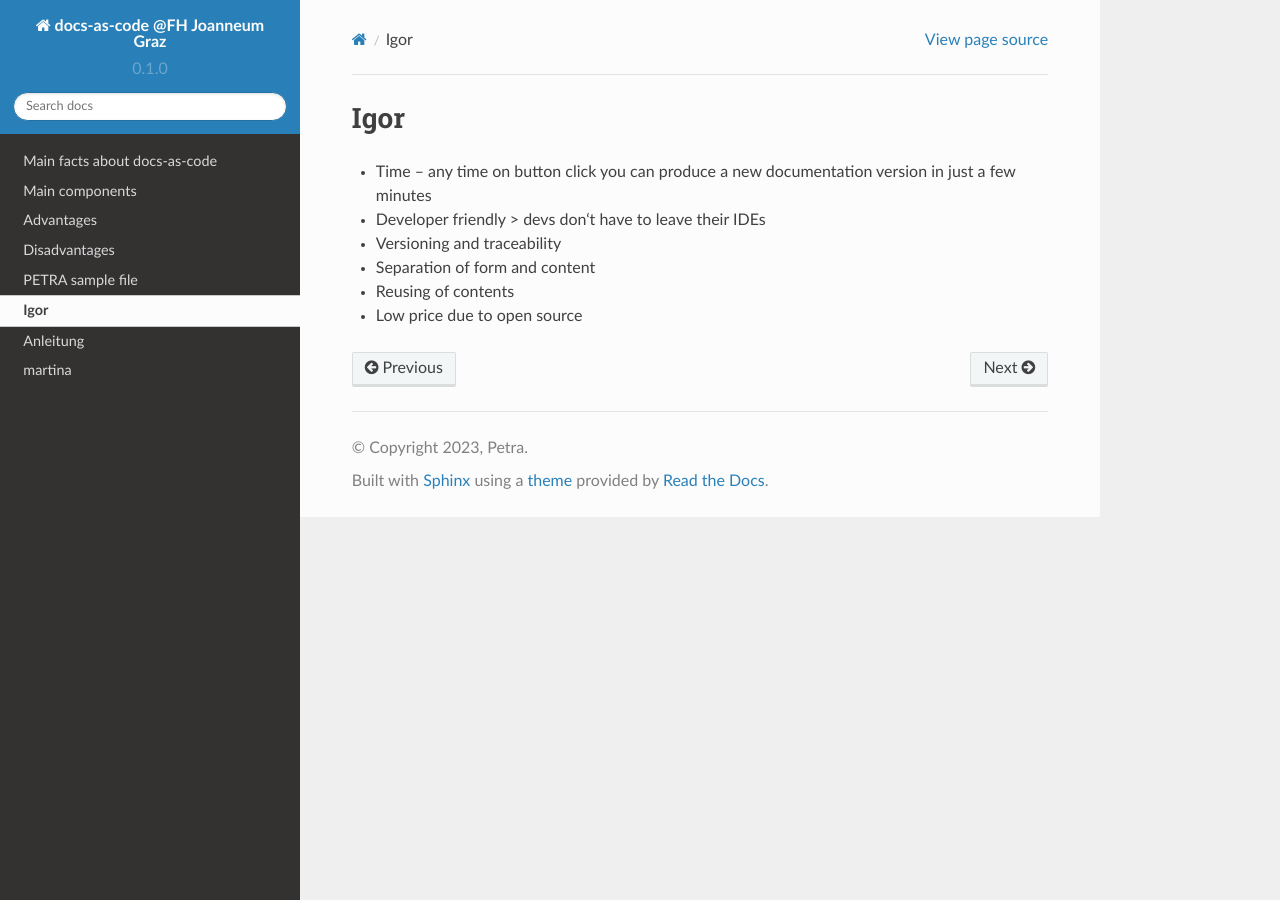
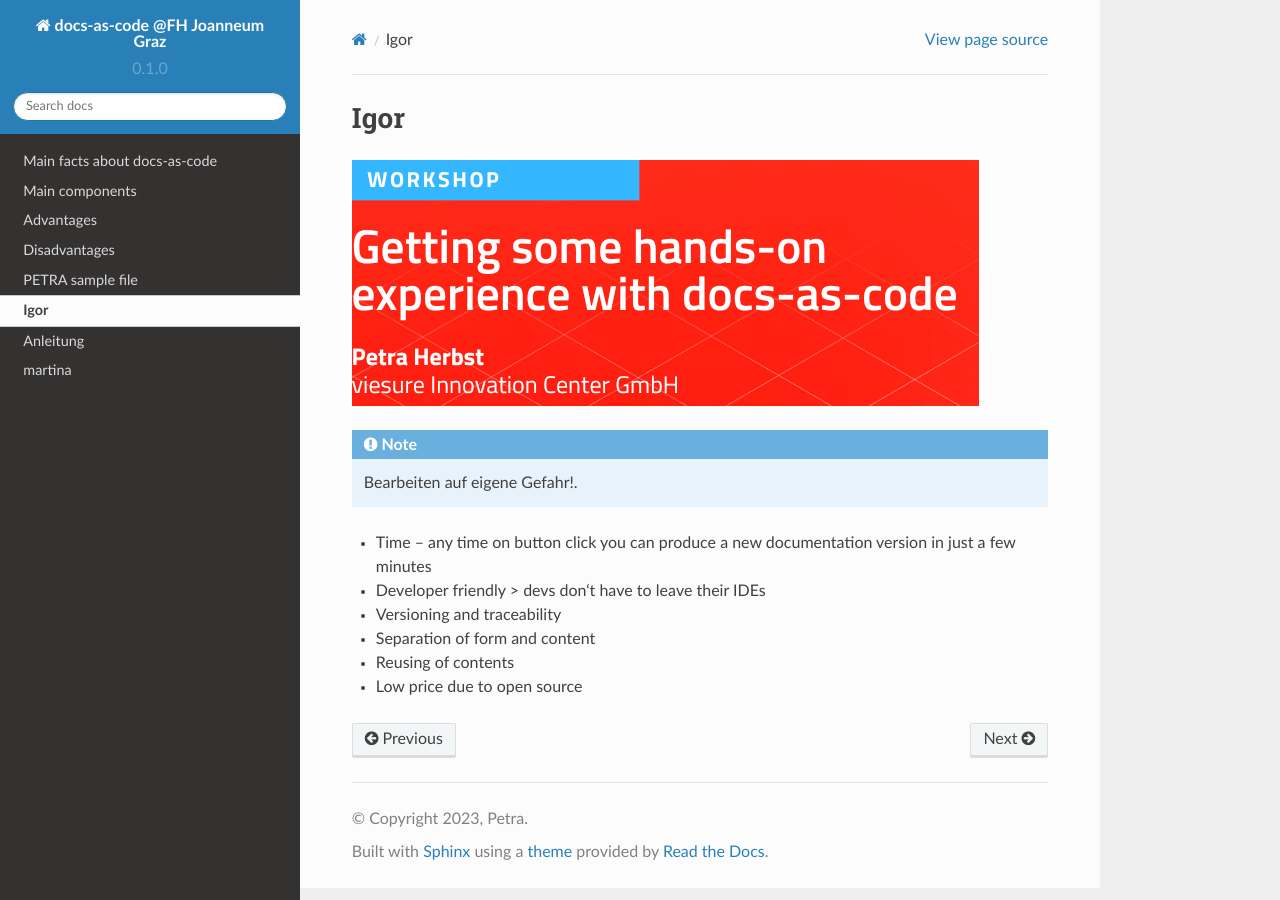
Before and after one commit to pezi77/workshop-fh-2023, a Sphinx documentation site: the page built from docs/source/igor.rst, in a window 1280 px wide. Built offline with Sphinx 7.4.7 and the Read the Docs theme 2.0.0, drawn with Linux system fonts in a browser that asks for light colours; pages that are not in the unit, such as notebooks, are missing from menus.

Commit message:
Update igor.rst

```diff
--- a/docs/source/igor.rst
+++ b/docs/source/igor.rst
@@ -1,5 +1,10 @@
 Igor
 ==========
+.. image:: ../../images/nordic-herbst_short.png
+
+.. note::
+
+   Bearbeiten auf eigene Gefahr!.
 
 * Time – any time on button click you can produce a new documentation version in just a few minutes
 * Developer friendly > devs don‘t have to leave their IDEs
```
